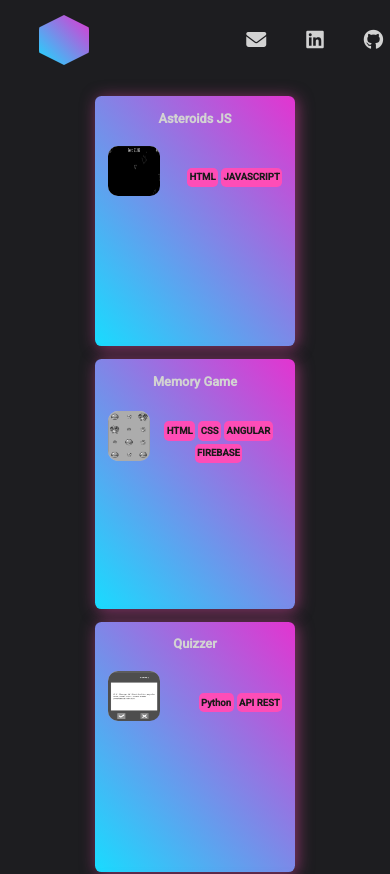
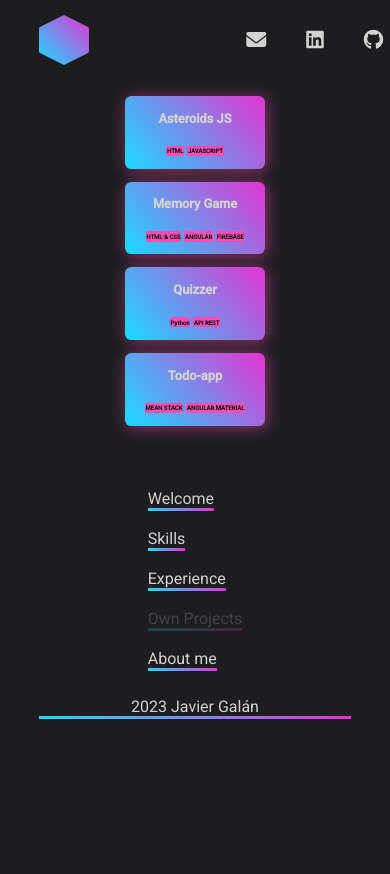
Before and after one commit to javier26galan/portfolio, an Angular app: page /projects in a window 390 px wide. Shown: the top 874 px of the page. After the commit the page ends 844 px from the top, so only its background shows below. Built offline with nearby package versions, Linux system fonts and the light colour scheme.

Commit message:
fixed responsive

```diff
--- a/src/app/main/components/project/project.component.scss
+++ b/src/app/main/components/project/project.component.scss
@@ -8,7 +8,7 @@
 
   .project {
     width: 45%;
-    height:140px;
+    height: 140px;
     background: linear-gradient(
       50deg,
       #18dcff,
@@ -32,17 +32,17 @@
         filter: grayscale(100%);
         &:hover {
           box-shadow: 10px 10px 18px var(--wletter);
-          filter:grayscale(0%)
+          filter: grayscale(0%);
         }
       }
     }
   }
 }
-.content{
+.content {
   display: flex;
   justify-content: space-between;
   align-items: center;
-  gap: 0.40em;
+  gap: 0.4em;
 }
 .underline-hover {
   position: relative;
@@ -50,7 +50,7 @@
   padding-bottom: 5px; /* Espacio para el subrayado */
 
   &::before {
-    content: '';
+    content: "";
     position: absolute;
     width: 0;
     height: 2px; /* Grosor del subrayado */
@@ -87,20 +87,35 @@
   /* Estilos para pantallas menores a 1000px */
   /* Puedes agregar aquí tus estilos específicos */
   .projects {
+    align-items: center;
+    font-size: 0.8em;
     flex-direction: column;
-    align-items: center;
-    font-size: 0.80em;
+  }
+  .project {
+    width: 200px;
+    height: auto;
   }
   .tec-list {
     flex-wrap: wrap;
+    margin: 0;
+    padding: 0;
+  }
+  .img-container{
+    width: 30%;
   }
 }
 
-@media (max-width: 800px) {
-  .projects{
-    .project{
-      width: 200px;
-      height: 250px;
-    }
+@media (max-width: 420px){
+  .tec-item{
+    font-size:0.2em
+  }
+  .img-container{
+    display:none;
+  }
+  .project {
+    height: max-content!important;
+  }
+  .content{
+    flex-direction: column;
   }
 }
--- a/src/app/main/components/project/project.component.ts
+++ b/src/app/main/components/project/project.component.ts
@@ -21,7 +21,7 @@ export class ProjectComponent implements OnInit {
       name: 'Memory Game',
       imgUrl: '../../../../assets/images/memorygame.jpg',
       url: 'https://github.com/javier26galan/angular-pokemon-app',
-      tecs: ['HTML', 'CSS', 'ANGULAR', 'FIREBASE'],
+      tecs: ['HTML & CSS', 'ANGULAR', 'FIREBASE'],
     },
     {
       name: 'Quizzer',
```
